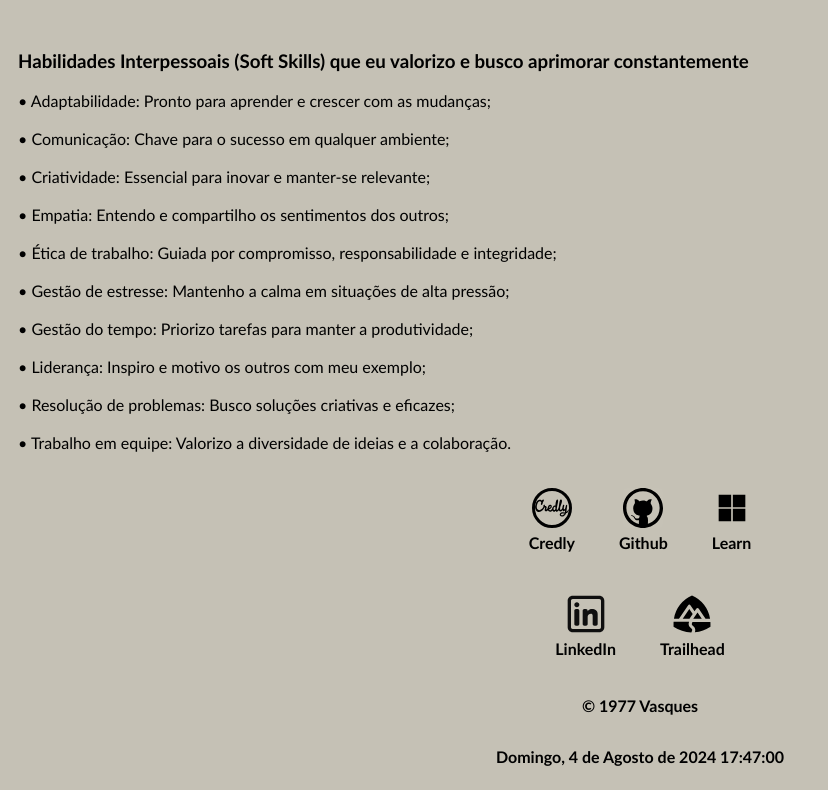
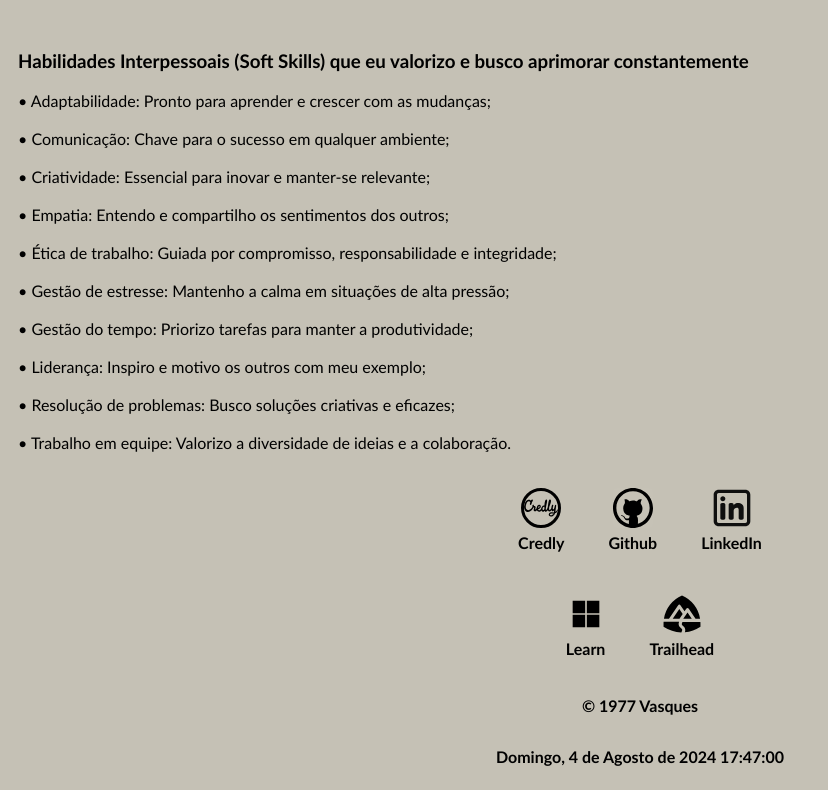
Before and after one commit to CristiamVasques/Vasques, a plain HTML site: page index.html in a window 1280 px wide. Shown: the part 1245-2035 px from the top of the page, without its empty margins (0-828 px from the left). Drawn offline with Linux system fonts and the light colour scheme.

Commit message:
atualização

```diff
--- a/index.html
+++ b/index.html
@@ -102,15 +102,15 @@
                 <img class="github" src="./assets/images/github-svgrepo-com_blackwhite.svg" alt="Logo Github">
                 <p>Github</p>
             </a>
+			<a href="https://www.linkedin.com/in/cristiamvasques/" target="_blank" rel="noopener noreferrer">
+                <img class="linkedin" src="./assets/images/linkedin-svgrepo-com_blackwhite.svg" alt="Logo LinkedIn">
+                <p>LinkedIn</p>
+            </a>
+		</footer>
+		<footer>
             <a href="https://learn.microsoft.com/pt-br/users/cristiamvasques/" target="_blank" rel="noopener noreferrer">
                 <img class="learn" src="./assets/images/microsoft-svgrepo-com.svg" alt="Logo Microsoft Learn">
                 <p>Learn</p>
-            </a>
-		</footer>
-		<footer>
-			<a href="https://www.linkedin.com/in/cristiamvasques/" target="_blank" rel="noopener noreferrer">
-                <img class="linkedin" src="./assets/images/linkedin-svgrepo-com_blackwhite.svg" alt="Logo LinkedIn">
-                <p>LinkedIn</p>
             </a>
 			<a href="https://www.salesforce.com/trailblazer/cristiamvasques" target="_blank" rel="noopener noreferrer">
                 <img class="trailhead" src="./assets/images/trailhead-alt-svgrepo-com.svg" alt="Logo Salesforce Trailhead">
```
Also changed, not shown: contact.html (+7 -5 lines), project.html (+7 -5 lines).
